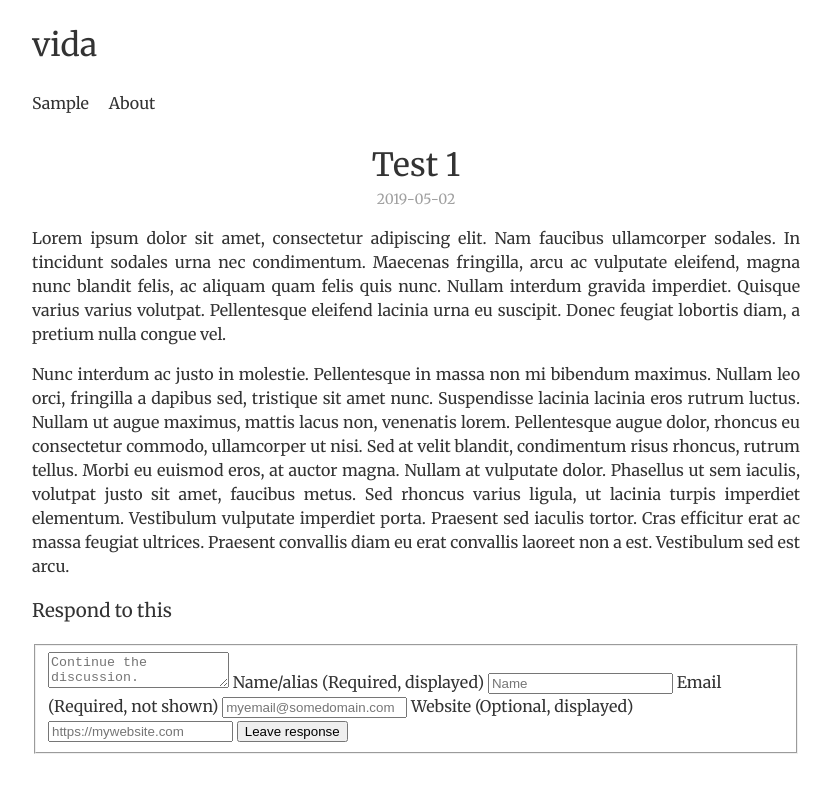
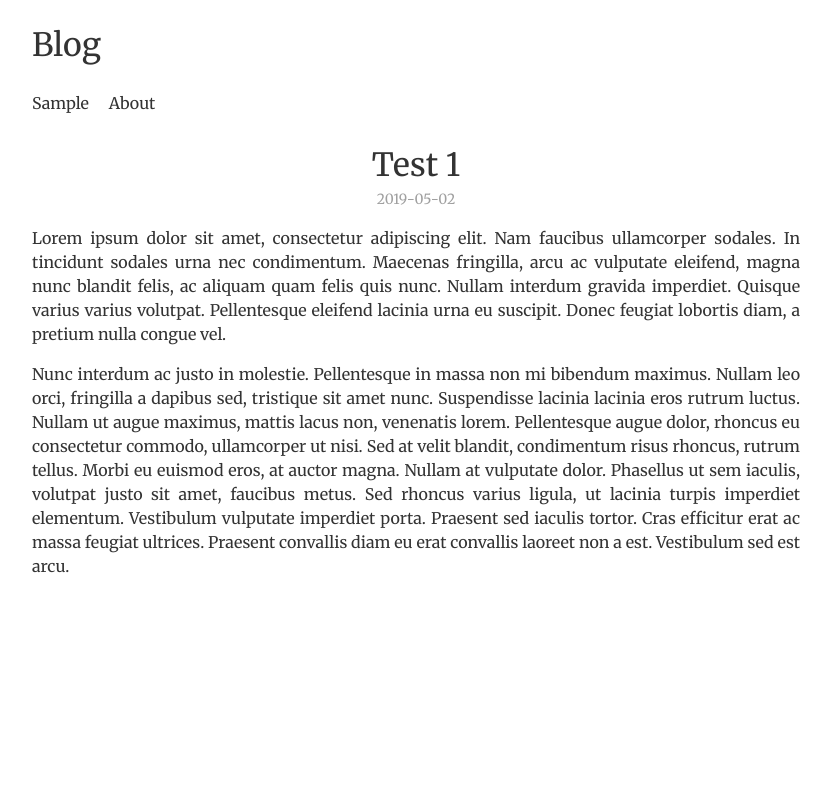
Before and after one commit to nan-dre/nan-dre.github.io, a Jekyll site: the page built from _posts/2019-05-03-test1.md, in a window 1280 px wide. Shown: the top 793 px of the page, without its empty margins (224-1055 px from the left). Built offline with Jekyll 4.4.1, drawn with Linux system fonts in a browser that asks for light colours.

Commit message:
Added comments and anchor headings

```diff
--- a/_config.yml
+++ b/_config.yml
@@ -1,4 +1,4 @@
-title: vida
+title: Blog
 baseurl: ""
 
 date_format: "%Y-%m-%d"
@@ -7,9 +7,8 @@ date_format: "%Y-%m-%d"
 kramdown:
   input: GFM
 permalink: /:categories/:title
-emptyArray: []
 
-# Third-party services
-# just leave someone empty to disable it
+#leave empty for disabled
+
 google_analytics:
 disqus_shortname:
--- /dev/null
+++ b/_includes/anchor_headings.html
@@ -0,0 +1,89 @@
+{% capture headingsWorkspace %}
+  {% comment %}
+    Version 1.0.4
+      https://github.com/allejo/jekyll-anchor-headings
+
+    "Be the pull request you wish to see in the world." ~Ben Balter
+
+    Usage:
+      {% include anchor_headings.html html=content %}
+
+    Parameters:
+      * html          (string) - the HTML of compiled markdown generated by kramdown in Jekyll
+
+    Optional Parameters:
+      * beforeHeading (bool)   : false  - Set to true if the anchor should be placed _before_ the heading's content
+      * anchorAttrs   (string) :  ''    - Any custom HTML attributes that will be added to the `<a>` tag; you may NOT use `href`, `class` or `title`
+      * anchorBody    (string) :  ''    - The content that will be placed inside the anchor; the `%heading%` placeholder is available
+      * anchorClass   (string) :  ''    - The class(es) that will be used for each anchor. Separate multiple classes with a space
+      * anchorTitle   (string) :  ''    - The `title` attribute that will be used for anchors
+      * h_min         (int)    :  1     - The minimum header level to build an anchor for; any header lower than this value will be ignored
+      * h_max         (int)    :  6     - The maximum header level to build an anchor for; any header greater than this value will be ignored
+      * bodyPrefix    (string) :  ''    - Anything that should be inserted inside of the heading tag _before_ its anchor and content
+      * bodySuffix    (string) :  ''    - Anything that should be inserted inside of the heading tag _after_ its anchor and content
+
+    Output:
+      The original HTML with the addition of anchors inside of all of the h1-h6 headings.
+  {% endcomment %}
+
+  {% assign minHeader = include.h_min | default: 1 %}
+  {% assign maxHeader = include.h_max | default: 6 %}
+  {% assign beforeHeading = include.beforeHeading %}
+  {% assign nodes = include.html | split: '<h' %}
+  {% capture edited_headings %}{% endcapture %}
+  {% for _node in nodes %}
+    {% capture node %}{{ _node | strip }}{% endcapture %}
+    {% if node == "" %}
+      {% continue %}
+    {% endif %}
+    {% assign nextChar = node | replace: '"', '' | strip | slice: 0, 1 %}
+    {% assign headerLevel = nextChar | times: 1 %}
+    <!-- If the level is cast to 0, it means it's not a h1-h6 tag, so let's try to fix it -->
+    {% if headerLevel == 0 %}
+      {% if nextChar != '<' and nextChar != '' %}
+        {% capture node %}<h{{ node }}{% endcapture %}
+      {% endif %}
+      {% capture edited_headings %}{{ edited_headings }}{{ node }}{% endcapture %}
+      {% continue %}
+    {% endif %}
+    {% assign _workspace = node | split: '</h' %}
+    {% assign _idWorkspace = _workspace[0] | split: 'id="' %}
+    {% assign _idWorkspace = _idWorkspace[1] | split: '"' %}
+    {% assign html_id = _idWorkspace[0] %}
+    {% capture _hAttrToStrip %}{{ _workspace[0] | split: '>' | first }}>{% endcapture %}
+    {% assign header = _workspace[0] | replace: _hAttrToStrip, '' %}
+    <!-- Build the anchor to inject for our heading -->
+    {% capture anchor %}{% endcapture %}
+    {% if html_id and headerLevel >= minHeader and headerLevel <= maxHeader %}
+      {% capture anchor %}href="#{{ html_id }}"{% endcapture %}
+      {% if include.anchorClass %}
+        {% capture anchor %}{{ anchor }} class="{{ include.anchorClass }}"{% endcapture %}
+      {% endif %}
+      {% if include.anchorTitle %}
+        {% capture anchor %}{{ anchor }} title="{{ include.anchorTitle | replace: '%heading%', header }}"{% endcapture %}
+      {% endif %}
+      {% if include.anchorAttrs %}
+        {% capture anchor %}{{ anchor }} {{ include.anchorAttrs }}{% endcapture %}
+      {% endif %}
+      {% capture anchor %}<a {{ anchor }}>{{ include.anchorBody | replace: '%heading%', header | default: '' }}</a>{% endcapture %}
+      <!-- In order to prevent adding extra space after a heading, we'll let the 'anchor' value contain it -->
+      {% if beforeHeading %}
+        {% capture anchor %}{{ anchor }} {% endcapture %}
+      {% else %}
+        {% capture anchor %} {{ anchor }}{% endcapture %}
+      {% endif %}
+    {% endif %}
+    {% capture new_heading %}
+      <h{{ _hAttrToStrip }}
+        {{ include.bodyPrefix }}
+        {% if beforeHeading %}
+          {{ anchor }}{{ header }}
+        {% else %}
+          {{ header }}{{ anchor }}
+        {% endif %}
+        {{ include.bodySuffix }}
+      </h{{ _workspace | last }}
+    {% endcapture %}
+    {% capture edited_headings %}{{ edited_headings }}{{ new_heading }}{% endcapture %}
+  {% endfor %}
+{% endcapture %}{% assign headingsWorkspace = '' %}{{ edited_headings | strip }}
--- a/_includes/comment-new.html
+++ /dev/null
@@ -1,45 +0,0 @@
-<h3>Respond to this</h3>
-<form action="/fake" method="post" id="commentform" class="form-horizontal">
-  <fieldset id="commentfields">
-    <input name="redirect" type="hidden" value="{{ site.url }}/thanks">
-    <input name="post_id" type="hidden" value="{{ slug }}">
-    <input name="comment-site" type="hidden" value="{{ site.url }}">
-    <textarea name="message" id="message" placeholder="Continue the discussion."></textarea>
-
-    <label for="name">Name/alias <span>(Required, displayed)</span></label>
-    <input type="text" name="name" id="name" placeholder="Name" />
-
-    <label for="email">Email <span>(Required, not shown)</span></label>
-    <input type="text" name="email" id="email" placeholder="myemail@somedomain.com" />
-
-    <label for="url">Website <span>(Optional, displayed)</span></label>
-    <input type="text" name="url" id="url" placeholder="https://mywebsite.com" />
-
-    <button onclick="setupForm()" type="button" class="btn btn-primary" id="commentbutton">Leave response</button>
-  </fieldset>
-</form>
-<script>
-    function setupForm() {
-      var status = document.getElementById('commentstatus')
-      status.innerText = ''
-      var requiredIds = [ 'message', 'email', 'name']
-      var missing = requiredIds.filter(id => document.getElementById(id).value.length < 3)
-      if (missing.length > 0) {
-        status.innerText = 'Some required fields are missing - (' + missing.join(', ') + ')'
-        return
-      }
-      var button = document.getElementById('commentbutton')
-      if (button.innerText != 'Confirm comment') {
-        button.innerText = 'Confirm comment'
-        return
-      }
-      var form = document.getElementById('commentform')
-      form.action = '{{ site.comments.receiver }}'
-      button.innerText = 'Posting...'
-      button.disabled = true
-      form.submit()
-      var fields = document.getElementById('commentfields')
-      fields.disabled = true
-    }
-  </script>
-<div id="commentstatus" style="clear:both" class="status"></div>
--- a/_includes/comments.html
+++ /dev/null
@@ -1,25 +0,0 @@
-{% capture default_slug %}{{ page.slug | default: (page.title | slugify) }}{% endcapture %}
-{% capture slug %}{{ (page.slug | fallback: default_slug) | downcase | replace: '.', '-' | replace: '_' : '-' }}{% endcapture %}
-{% assign comments_map = site.data.comments[slug] %}
-{% assign comments = site.emptyArray %}
-{% for comment in comments_map %}
-  {% assign comments = comments | push: comment[1] %}
-{% endfor %}
-{% assign comment_count = comments | size %}
-{% if comment_count > 0 %}
-  {% assign author = site.authors[page.author] %}
-<div id="comments">
-  <h3>{% if comment_count == 1 %}One response{% else %}{{ comment_count }} responses{% endif %}</h3>
-  <ol>
-  {% assign sorted_comments = comments | sort: 'date' %}
-  {% for comment in sorted_comments %}
-    <li{% if comment.email == author.email %} class="byauthor" {% endif %}>
-      {% include comment.html %}
-    </li>
-  {% endfor %}
-  </ol>
-</div>
-{% endif %}
-{% if page.commenting == 'open' %}
-{% include comment-new.html %}
-{% endif %}
--- a/_layouts/post.html
+++ b/_layouts/post.html
@@ -4,6 +4,17 @@ layout: default
 <article class="post">
     <h2 class="post-header">{{ page.title }}</h2>
     <p class="post-meta">{{ page.date | date: site.date_format }}</p>
-    {{ content }}
-    {% include comments.html %}
+    {% include anchor_headings.html html=content %}
+    {% if site.disqus_shortname %}
+      <div id="disqus_thread"></div>
+      <script type="text/javascript">
+        var disqus_shortname  = '{{ site.disqus_shortname }}';
+        var disqus_identifier = '{{ page.id }}';
+        (function() {
+          var dsq = document.createElement('script'); dsq.type = 'text/javascript'; dsq.async = true;
+          dsq.src = '//' + disqus_shortname + '.disqus.com/embed.js';
+          (document.getElementsByTagName('head')[0] || document.getElementsByTagName('body')[0]).appendChild(dsq);
+        })();
+      </script>
+    {% endif %}
 </article>
```
Also changed, not shown: _data/comments/12345.yml (deleted, +0 -7 lines), _includes/comment.html (deleted, +0 -30 lines), _posts/2019-05-03-test1.md (+0 -1 lines), 7 other files.
